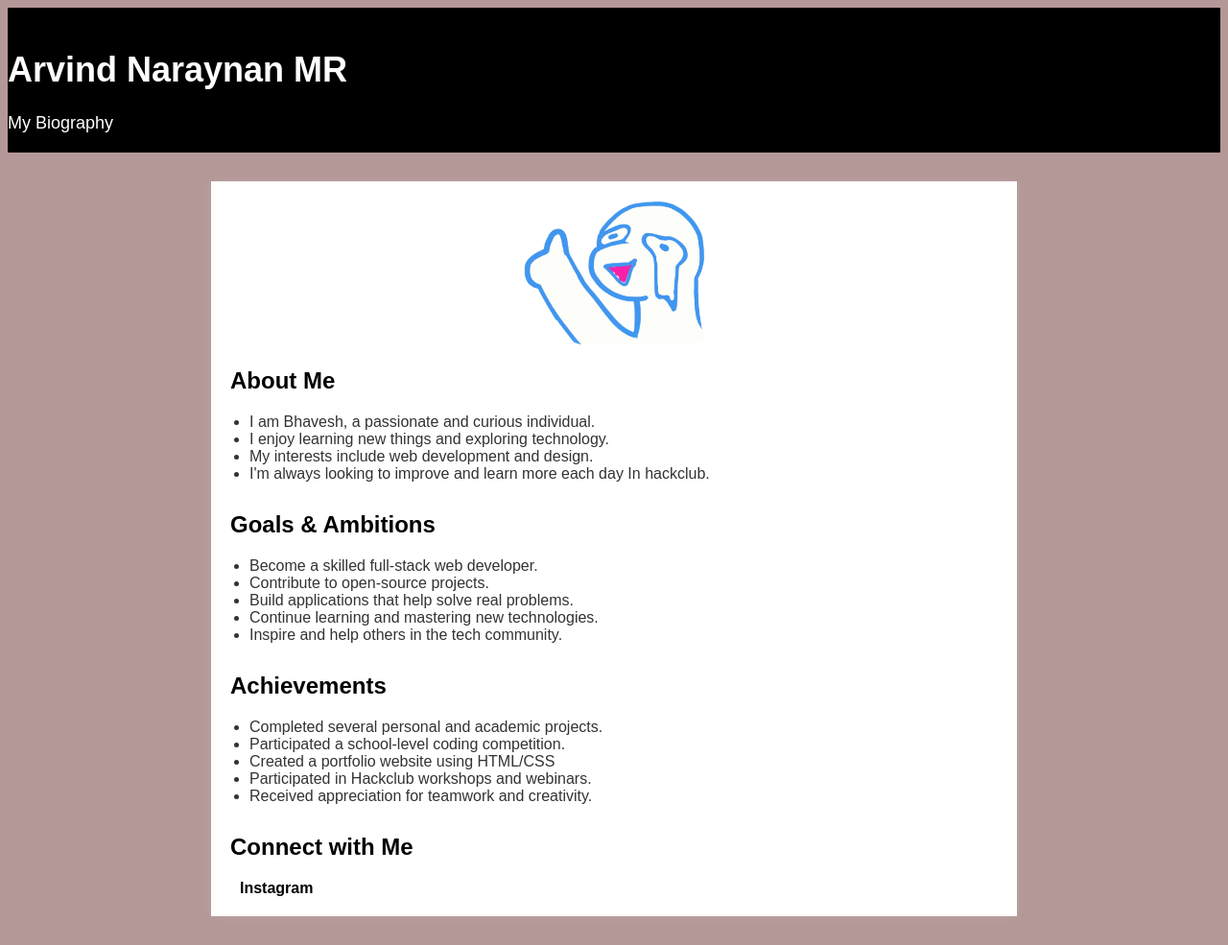
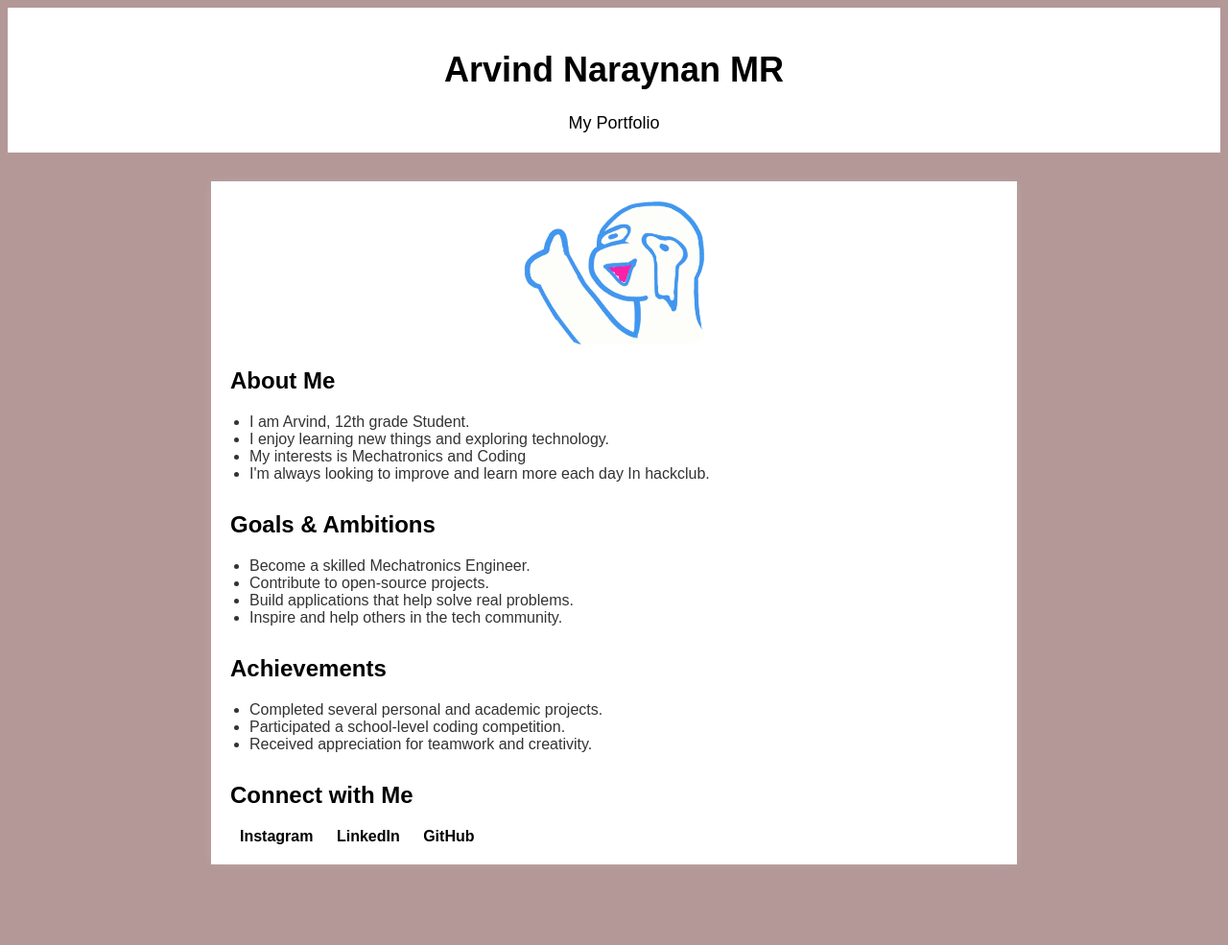
Before and after one commit to Arvindtechguy/Boba-workshop, a plain HTML site: page index.html in a window 1280 px wide. Shown: the whole page at 96% size. After the commit the page ends 931 px from the top, so only its background shows below. Drawn offline with Linux system fonts and the light colour scheme.

Commit message:
Update index.html for latest GitHub Pages changes

```diff
--- a/index.html
+++ b/index.html
@@ -8,10 +8,10 @@
             color: #333;
         }
         header {
-            background: #000000;
-            color: rgb(255, 255, 255);
+            background: #ffffff;
+            color: rgb(0, 0, 0);
             padding: 20px 0;
-            text-align: left;
+            text-align: center;
         }
         header h1 {
             font-size: 36px;
@@ -64,7 +64,7 @@
 <body>
 <header>
     <h1>Arvind Naraynan MR</h1>
-    <p>My Biography</p>
+    <p>My Portfolio</p>
 </header>
 <div class="container">
    <div class="photo">
@@ -73,19 +73,18 @@
     <section>
         <h2>About Me</h2>
         <ul>
-            <li>I am Bhavesh, a passionate and curious individual.</li>
+            <li>I am Arvind, 12th grade Student.</li>
             <li>I enjoy learning new things and exploring technology.</li>
-            <li>My interests include web development and design.</li>
+            <li>My interests is Mechatronics and Coding</li>
             <li>I'm always looking to improve and learn more each day In hackclub.</li>
         </ul>
     </section>
     <section>
         <h2>Goals & Ambitions</h2>
         <ul>
-            <li>Become a skilled full-stack web developer.</li>
+            <li>Become a skilled Mechatronics Engineer.</li>
             <li>Contribute to open-source projects.</li>
             <li>Build applications that help solve real problems.</li>
-            <li>Continue learning and mastering new technologies.</li>
             <li>Inspire and help others in the tech community.</li>
         </ul>
     </section>
@@ -94,14 +93,14 @@
         <ul>
             <li>Completed several personal and academic projects.</li>
             <li>Participated a school-level coding competition.</li>
-            <li>Created a portfolio website using HTML/CSS</li>
-            <li>Participated in Hackclub workshops and webinars.</li>
             <li>Received appreciation for teamwork and creativity.</li>
         </ul>
     </section>
     <div class="social">
         <h2>Connect with Me</h2>
-        <a href="https://www.instagram.com/destro______" target="_blank">Instagram</a>
+        <a href="https://www.instagram.com/itz_arvindtech_xo" target="_blank">Instagram</a>
+        <a href="https://www.linkedin.com/in/arvind-naraynan" target="_blank">LinkedIn</a>
+        <a href="https://www.github.com/Arvindtechguy" target="_blank">GitHub</a>
     </div>
 </div>
 
```
